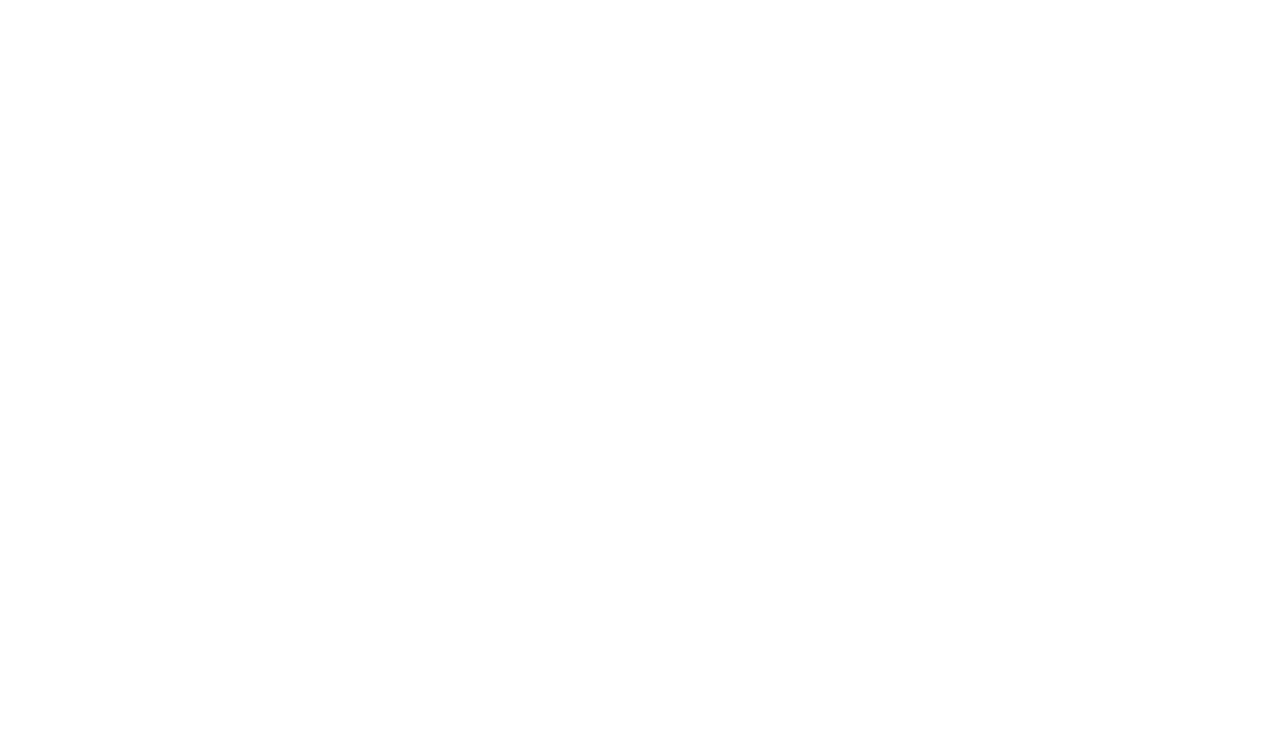
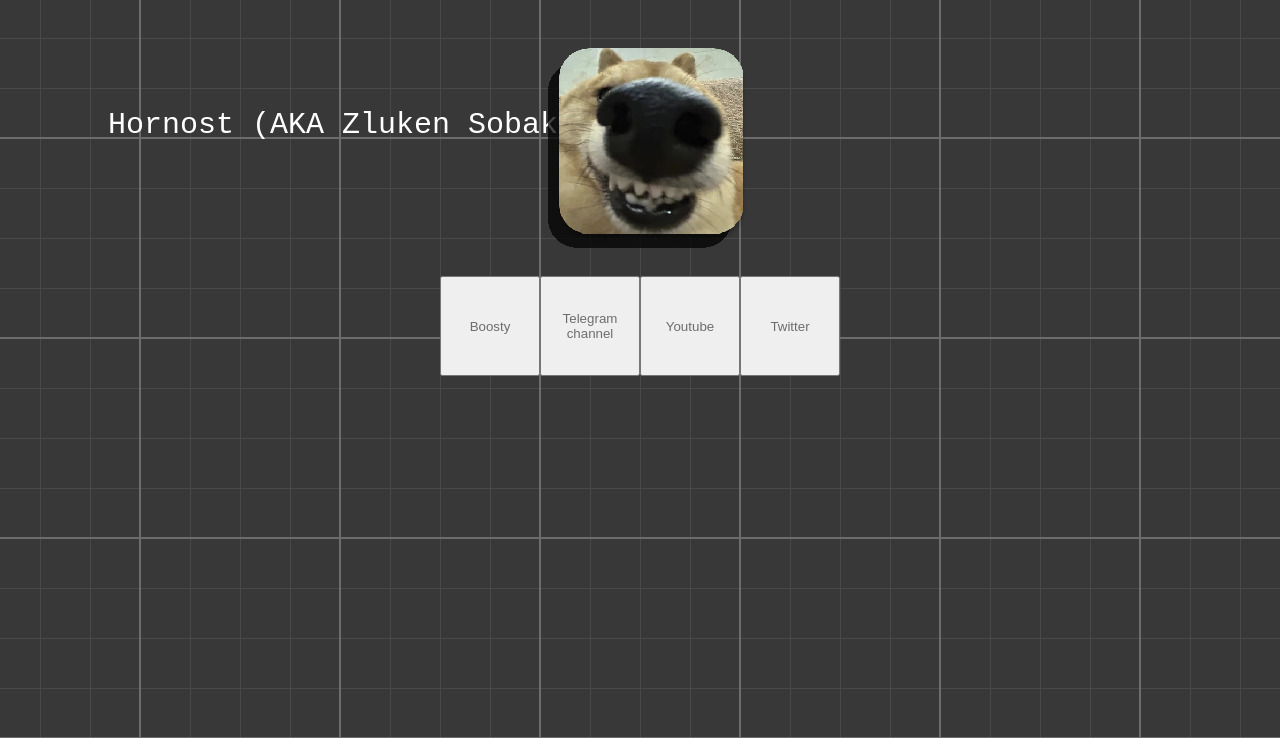
Before and after one commit to Hornost/Hornost, a plain HTML site: page index.html in a window 1280 px wide. Shown: the top 738 px of the page. Drawn offline with Linux system fonts and the light colour scheme.

Commit message:
Add files via upload
test

```diff
--- a/css/main.css
+++ b/css/main.css
@@ -0,0 +1,71 @@
+body {
+  background-color: #fac814;
+  background-image: url("../images/bg.001.gif");
+  image-rendering: pixelated;
+  image-rendering: -moz-crisp-edges;
+  background-attachment: local;
+  background-position: center;
+  background-size: 200px 200px ;
+  height: 2000px
+}
+#avatar{
+  float: right;
+  position: fixed;
+  display: flex;
+  margin-top: 40px;
+  width: 100%;
+  height: 200px;
+  justify-content: center;
+}
+#avatar_ico{
+  /* color: #fac814; */
+  background-image: url("../images/Zluken Sobaken.png");
+  background-repeat: no-repeat;
+  background-position: center;
+  background-size: 200px 200px;
+  background-attachment: local;
+  width: 200px;
+  height: 200px;
+  cursor: grab;
+
+
+}
+#nickname{
+  font-family: monospace;
+  font-size: 30px;
+  float: left;
+  color: white;
+  margin-left: 100px;
+  margin-top: 100px;
+}
+#links{
+    display: flex;
+    margin-top: 250px;
+    width: 100%;
+    height: 100%;
+    justify-content: center;
+}
+
+.link {
+  color: #6d6d6c;
+  text-decoration: none;
+  width: 100px;
+  height: 100px;
+  cursor: pointer;
+}
+
+#bottomscreen {
+  position: local;
+  float: right;
+  right: 20px;
+  bottom: 20px;
+  width: 200px;
+  height: 200px;      display: flex;
+  justify-content: center;
+  align-items: center;
+  background-image: url("../images/haha.png");
+  background-repeat: no-repeat;
+  background-position: center;
+  background-size: 200px 200px;
+  background-attachment: local;
+}
--- a/index.html
+++ b/index.html
@@ -6,9 +6,21 @@
     <meta name="description" content="My visit card">
     <meta name="keywords"
     content="Hornost,MrHornost, Zlucken Sobaken, Zlucken, ButterMonzter">
+    <link rel="stylesheet" href="css/main.css">
     <title> Hornost`s Main Page </title>
   </head>
   <body>
-
+    <div id="avatar"><div id="avatar_ico"></div></div>
+    <div id="nickname"> Hornost (AKA Zluken Sobaken)</div> <br>
+    <div id="links">
+      <button onclick="linkClick('https://boosty.to/hornost')" class="link" type="button" name="boosty">Boosty</button>
+      <button onclick="linkClick('https://t.me/ArchiveHornost')" class="link" type="button" name="telegram">Telegram channel</button>
+      <button onclick="linkClick('https://www.youtube.com/@hornostgaymes')" class="link" type="button" name="youtube">Youtube</button>
+      <button onclick="linkClick('https://x.com/MrHoHornost')" class="link" type="button" name="twitter">Twitter</button>
+    </div>
+    <div id="bottomscreen">
+      <div id="hahahand"></div>
+    </div>
+    <script src="js/main.js"></script>
   </body>
 </html>
--- a/js/main.js
+++ b/js/main.js
@@ -0,0 +1,3 @@
+function linkClick(link){
+  window.open(link)
+}
```
Also changed, not shown: images/Zluken Sobaken.png (added), images/bg.001.gif (added), images/haha.png (added), images/link.png (added).
